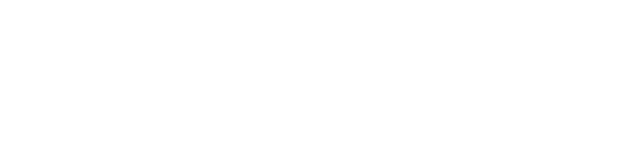
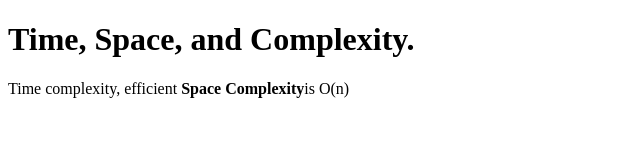
Before and after one commit to acciojob/time-and-space-complexity-DevakirubaiJohn, a website: page main.html in a window 1280 px wide. Shown: the whole page, without its empty margins (0-640 px from the left). Drawn offline with Linux system fonts and the light colour scheme.

Commit message:
created a submission

```diff
--- a/main.html
+++ b/main.html
@@ -8,6 +8,9 @@
 
 <body>
 	<!-- the entire body must be written by student -->
+	<h1>Time, Space, and Complexity.</h1>
+	<p1>Time complexity, efficient</p1>
+	<p2><b>Space Complexity</b>is O(n)</p2>
     <script type="text/javascript" src="./script.js">
 </script>
 
```
